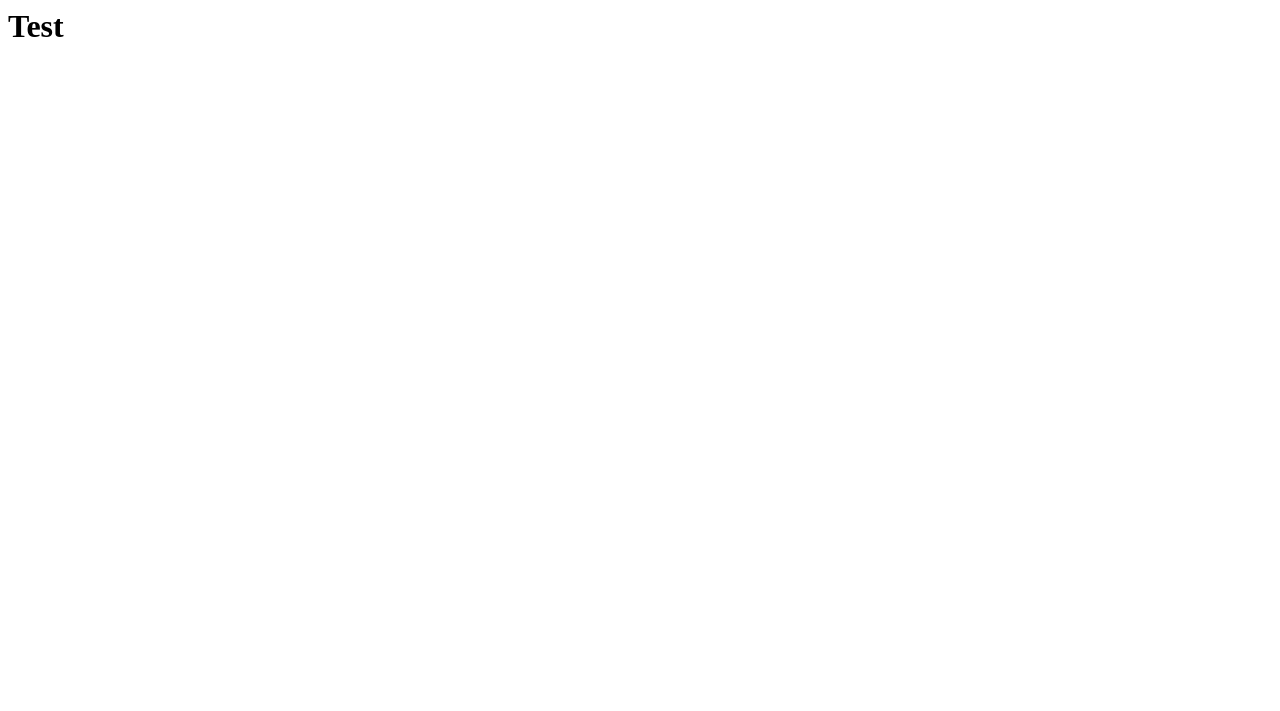
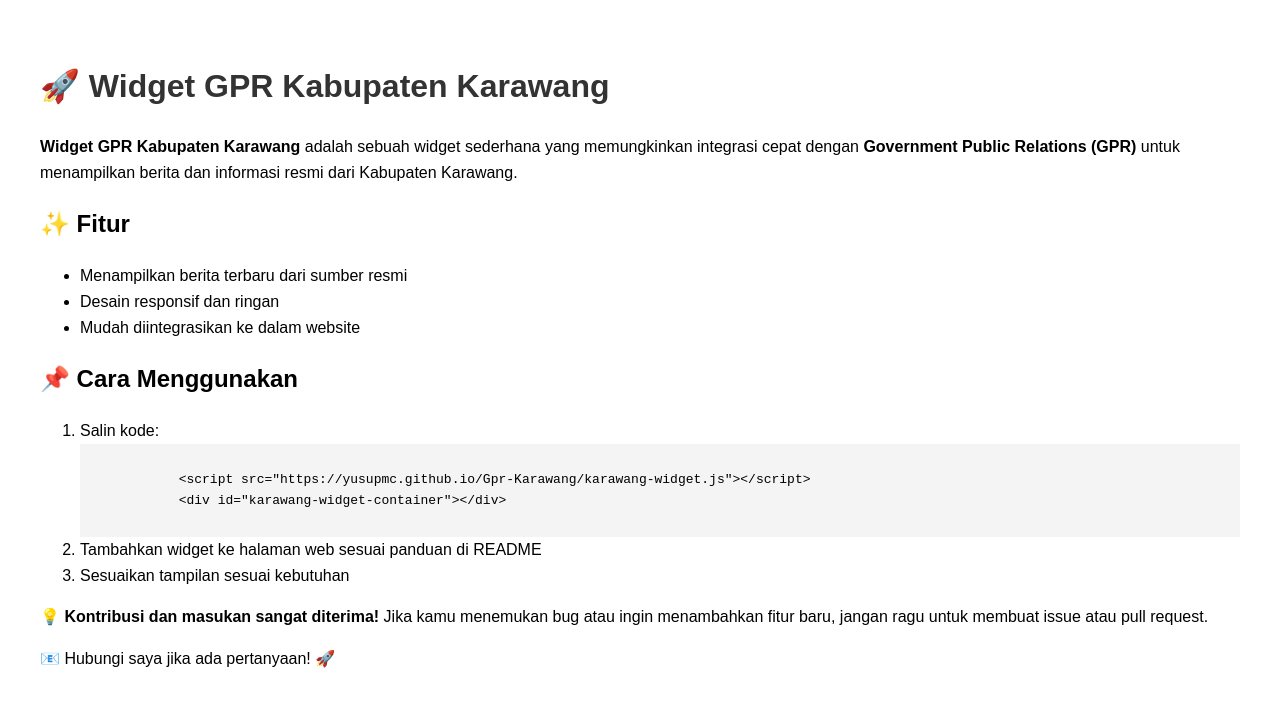
Before and after one commit to YusupMC/GPR-Karawang, a plain HTML site: page index.html in a window 1280 px wide. Drawn offline with Linux system fonts and the light colour scheme.

Commit message:
Update index.html
Update index.html

```diff
--- a/index.html
+++ b/index.html
@@ -1 +1,39 @@
-<h1>Test</h1>
+<!DOCTYPE html>
+<html lang="id">
+<head>
+    <meta charset="UTF-8">
+    <meta name="viewport" content="width=device-width, initial-scale=1.0">
+    <title>Widget GPR Kabupaten Karawang</title>
+    <style>
+        body { font-family: Arial, sans-serif; line-height: 1.6; margin: 20px; padding: 20px; }
+        h1 { color: #333; }
+        code { background: #f4f4f4; padding: 5px; display: block; white-space: pre-wrap; }
+    </style>
+</head>
+<body>
+    <h1>🚀 Widget GPR Kabupaten Karawang</h1>
+    <p><strong>Widget GPR Kabupaten Karawang</strong> adalah sebuah widget sederhana yang memungkinkan integrasi cepat dengan <strong>Government Public Relations (GPR)</strong> untuk menampilkan berita dan informasi resmi dari Kabupaten Karawang.</p>
+
+    <h2>✨ Fitur</h2>
+    <ul>
+        <li>Menampilkan berita terbaru dari sumber resmi</li>
+        <li>Desain responsif dan ringan</li>
+        <li>Mudah diintegrasikan ke dalam website</li>
+    </ul>
+
+    <h2>📌 Cara Menggunakan</h2>
+    <ol>
+        <li>Salin kode:</li>
+        <code>
+            &lt;script src="https://yusupmc.github.io/Gpr-Karawang/karawang-widget.js"&gt;&lt;/script&gt;
+            &lt;div id="karawang-widget-container"&gt;&lt;/div&gt;
+        </code>
+        <li>Tambahkan widget ke halaman web sesuai panduan di README</li>
+        <li>Sesuaikan tampilan sesuai kebutuhan</li>
+    </ol>
+
+    <p>💡 <strong>Kontribusi dan masukan sangat diterima!</strong> Jika kamu menemukan bug atau ingin menambahkan fitur baru, jangan ragu untuk membuat issue atau pull request.</p>
+
+    <p>📧 Hubungi saya jika ada pertanyaan! 🚀</p>
+</body>
+</html>
```
